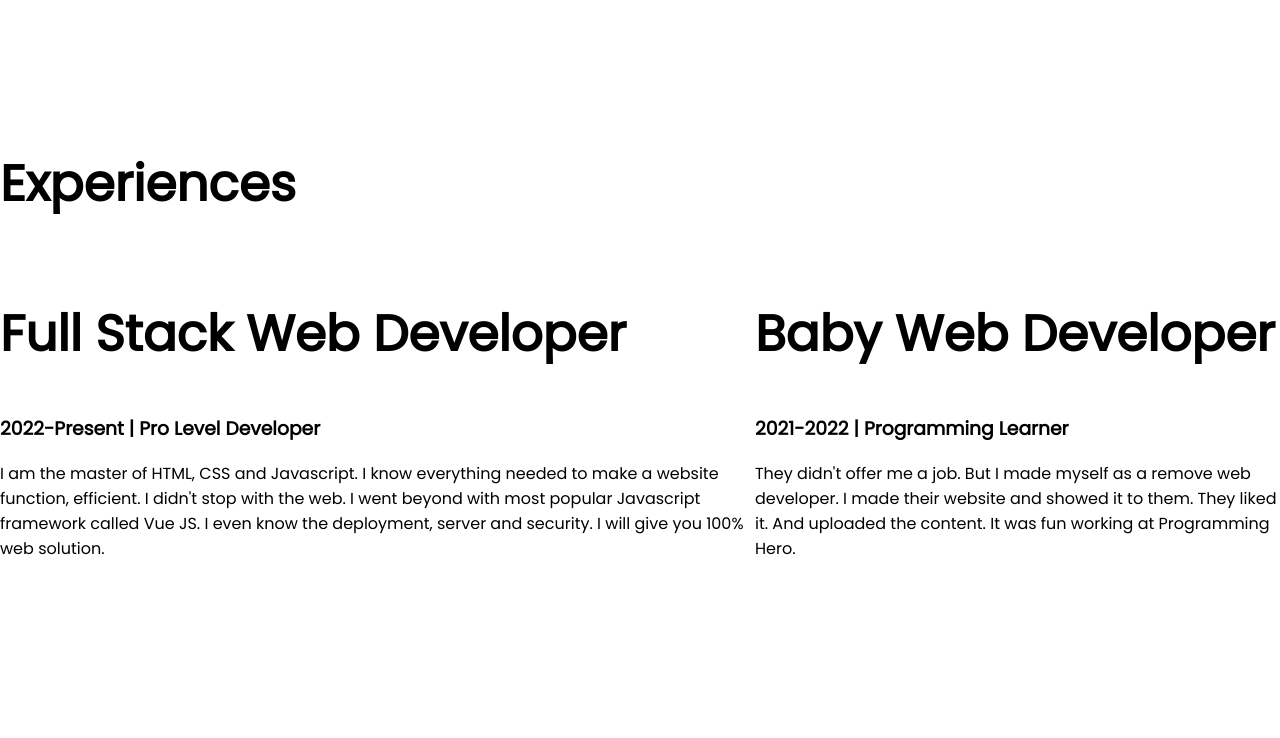
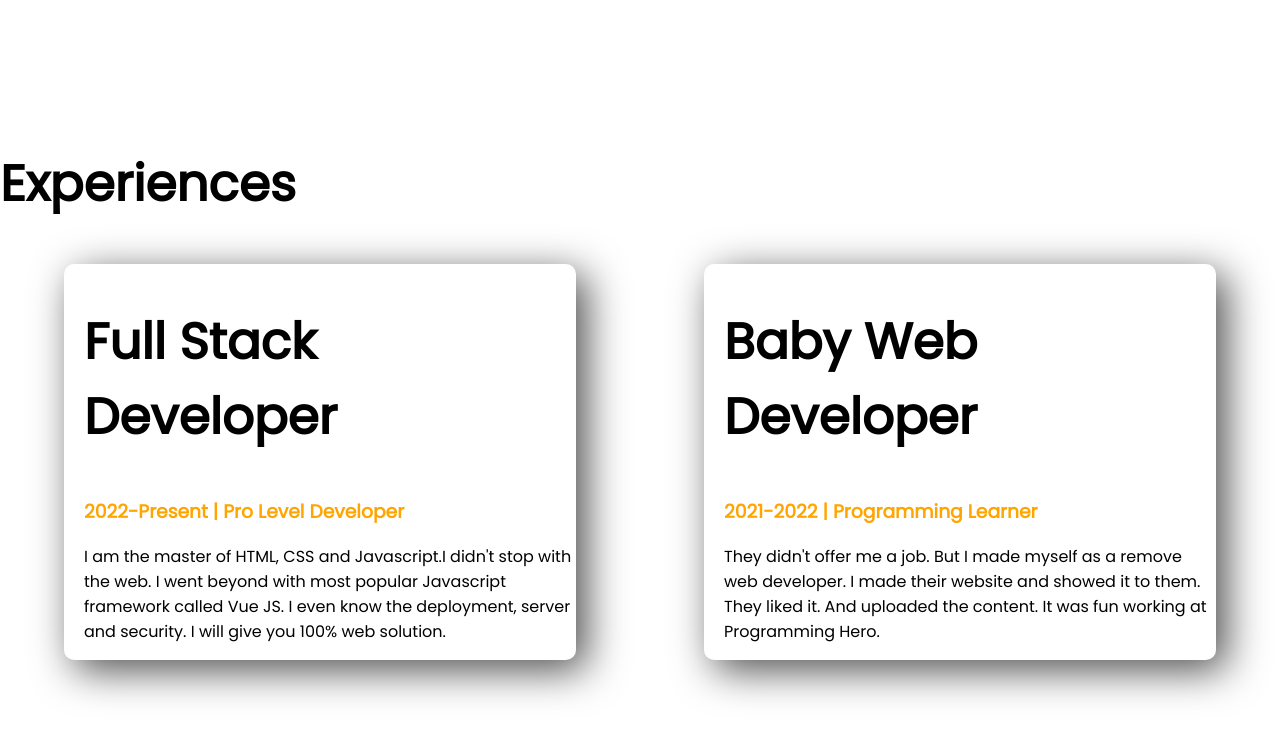
Before and after one commit to Sakilshikdar/Devoloper-portfolio, a plain HTML site: page index.html in a window 1280 px wide. Shown: the part 1117-1855 px from the top of the page. Before the commit the page ends 1694 px from the top, so only its background shows below. Drawn offline with Linux system fonts and the light colour scheme.

Commit message:
new-added

```diff
--- a/index.html
+++ b/index.html
@@ -34,17 +34,19 @@
       <a class="link-button" href="http://www.youtube.com">DOWNLOAD RESUME</a>
     </div>
   </section>
-  <h1>Experiences</h1>
   <section class="Experiences-area">
-      <div>
-      <h1>Full Stack Web Developer</h1>
-      <h3>2022-Present | Pro Level Developer</h3>
-      <p>I am the master of HTML, CSS and Javascript. I know everything needed to make a website function, efficient. I didn't stop with the web. I went beyond with most popular Javascript framework called Vue JS. I even know the deployment, server and security. I will give you 100% web solution.</p>
-    </div>
-    <div>
-      <h1>Baby Web Developer</h1>
-      <h3>2021-2022 | Programming Learner</h3>
-      <p>They didn't offer me a job. But I made myself as a remove web developer. I made their website and showed it to them. They liked it. And uploaded the content. It was fun working at Programming Hero.</p>
-    </div>
-    </div>
+    <h1>Experiences</h1>
+      <div class="Experiences">
+        <div class="Experiences-item">
+          <h1>Full Stack Developer</h1>
+          <h3 class="orange">2022-Present | Pro Level Developer</h3>
+          <p>I am the master of HTML, CSS and Javascript.I didn't stop with the web. I went beyond with most popular Javascript framework called Vue JS. I even know the deployment, server and security. I will give you 100% web solution.</p>
+        </div>
+        <div class="Experiences-item">
+          <h1>Baby Web Developer</h1>
+          <h3 class="orange">2021-2022 | Programming Learner</h3>
+          <p>They didn't offer me a job. But I made myself as a remove web developer. I made their website and showed it to them. They liked it. And uploaded the content. It was fun working at Programming Hero.</p>
+        </div>
+        </div>
+      </div>
   </section>
--- a/style.css
+++ b/style.css
@@ -4,6 +4,9 @@ body{
 }
 h1{
   font-size: 50px;
+}
+.h2{
+  font-size: 40px;
 }
 .orange{
  color: orange;
@@ -34,6 +37,9 @@ padding-right: 5% ;
   background-image: url(top-banner.png);
   background-repeat: no-repeat;
 }
+.Experiences-area{
+background-image: url();
+}
  .id{
    padding-top: 50px;
  }
@@ -43,6 +49,11 @@ padding-right: 5% ;
   background-repeat: no-repeat;
   background-position:right;
  }
- .Experiences-area{
-   display:flex;
- }
+ .Experiences-item{
+  margin-left: 5%;
+  margin-right: 5%;
+  box-shadow: 10px 10px 40px rgb(78, 76, 76);
+  padding-left: 20px;
+  border-radius: 10px;
+  width:40%;
+}
```
